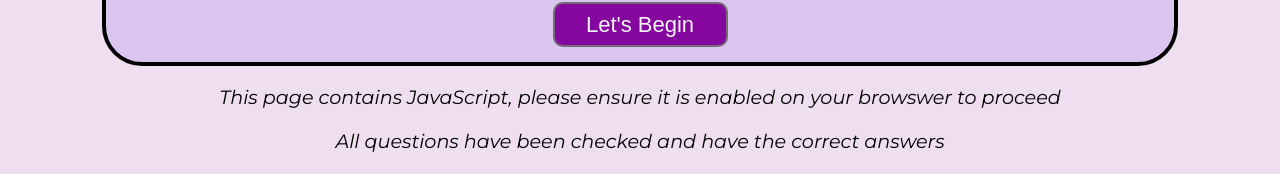
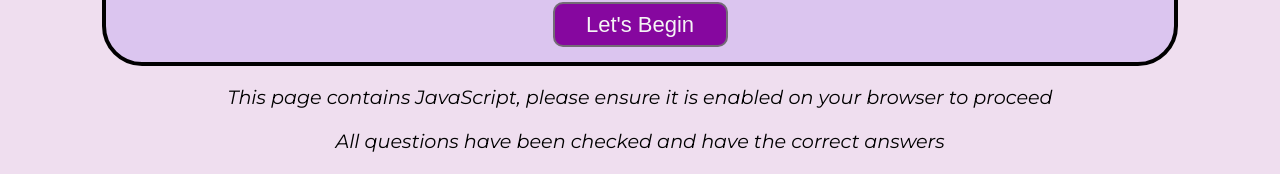
Before and after one commit to annacakes281/Quiz-Your-Knowledge, a plain HTML site: page index.html in a window 1280 px wide. Shown: the part 746-920 px from the top of the page. Drawn offline with Linux system fonts and the light colour scheme.

```diff
--- a/index.html
+++ b/index.html
@@ -67,7 +67,7 @@
     </div>
 
     <footer>
-        <p>This page contains JavaScript, please ensure it is enabled on your browswer to proceed</p>
+        <p>This page contains JavaScript, please ensure it is enabled on your browser to proceed</p>
         <p>All questions have been checked and have the correct answers</p>
         <p>Any questions or queries please <a href="mailto: abc@example.com"
                 aria-label="Opens an email link for user to send an email">contact</a></p>
```
Also changed, not shown: assets/readme-images/begin-button.png (added), assets/readme-images/favicon.png (added), assets/readme-images/footer.png (added), assets/readme-images/responsive-design-1.png (deleted), assets/readme-images/timer.png (added), 1 other file.
